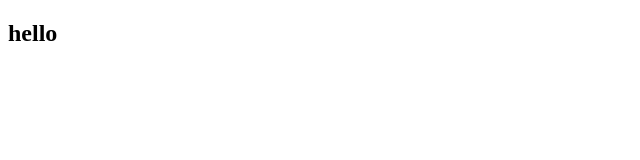
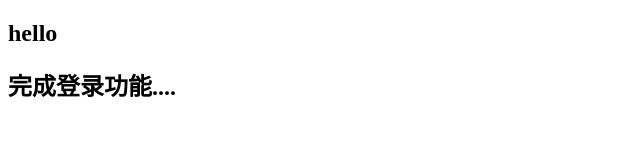
Before and after one commit to 13836005450/gittest, a plain HTML site: page index.html in a window 1280 px wide. Shown: the whole page, without its empty margins (0-640 px from the left). Drawn offline with Linux system fonts and the light colour scheme.

Commit message:
完成登录功能

```diff
--- a/index.html
+++ b/index.html
@@ -6,5 +6,6 @@
 </head>
 <body>
 <h2>hello</h2>
+<h2>完成登录功能....</h2>
 </body>
 </html>
```
